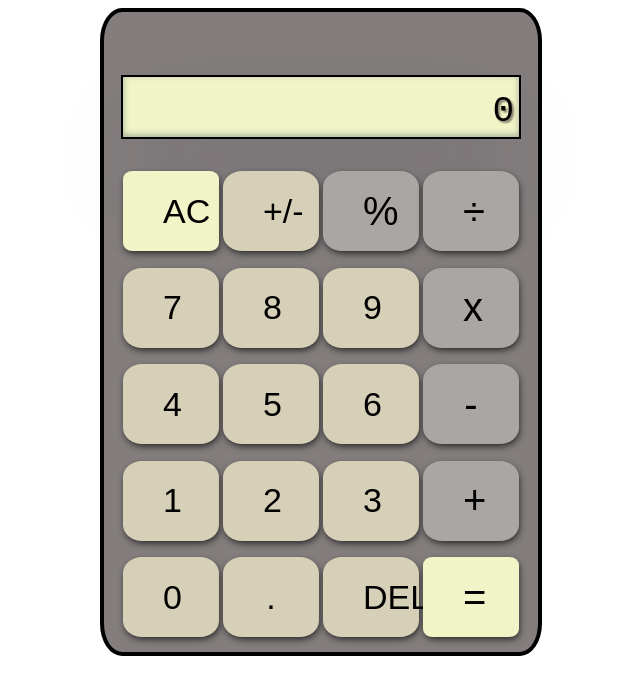
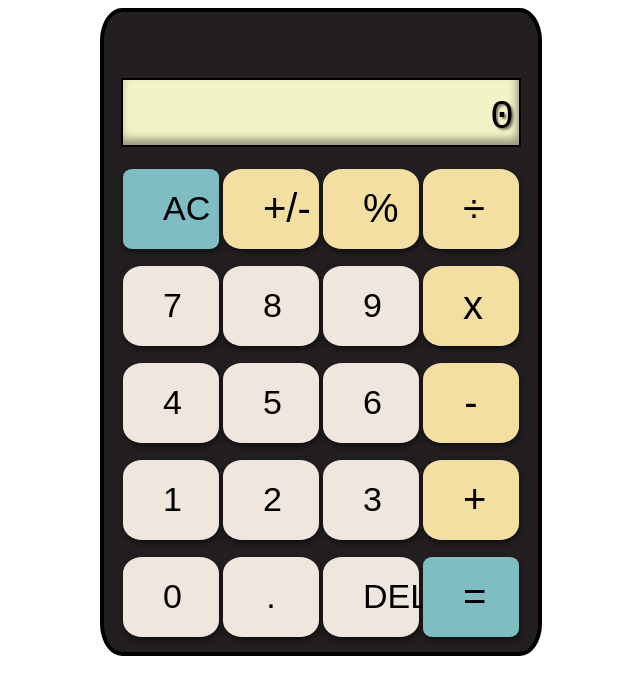
Before and after one commit to as-bowley/calculator, a plain HTML site: page index.html in a window 1280 px wide. Shown: the whole page, without its empty margins (319-959 px from the left). Drawn offline with Linux system fonts and the light colour scheme.

Commit message:
add decimal button and further UI improvements

```diff
--- a/index.html
+++ b/index.html
@@ -15,7 +15,7 @@
 
         <div class="button-container">
             <button class="clear">AC</button>
-            <button>+/-</button>
+            <button class="operand">+/-</button>
             <button class="operand" id="remainder">%</button>
             <button class="operand" id="divide">÷</button>
             <button class="num" id="7">7</button>
@@ -31,7 +31,7 @@
             <button class="num" id="3">3</button>
             <button class="operand" id="addition">+</button>
             <button class="num" id="0">0</button>
-            <button class=".">.</button>
+            <button class="decimal">.</button>
             <button class ="backspace">DEL</button>
             <button class="operate" id="equals">=</button>
         </div>
--- a/main.js
+++ b/main.js
@@ -7,9 +7,11 @@ const divi = document.querySelector("#divide");
 const equals = document.querySelector("#equals");
 const clear = document.querySelector(".clear");
 const backspaceButton = document.querySelector(".backspace");
+const decimalButton = document.querySelector(".decimal");
 buttons.addEventListener("click", input, false);
 clear.addEventListener("click", clearFun, false);
 backspaceButton.addEventListener("click", backspace, false);
+decimalButton.addEventListener("click", decimal, false);
 
 let numValArr = [];
 let operArr = [];
@@ -174,3 +176,12 @@ function backspace() {
         return;
     }
 }
+
+function decimal() {
+    if (!numValArr.includes('.')) {
+    numValArr.push('.')
+    display.textContent = numValArr.join('');
+    } else {
+        return;
+    }
+}
--- a/style.css
+++ b/style.css
@@ -1,3 +1,5 @@
+
+
 .container {
     display: grid;
     justify-content: center;
@@ -6,25 +8,25 @@
     margin: auto;
     border: 4px solid black;
     border-radius: 5%;
-    background-color: #837d7d;
+    background-color: #231F20;
 }
 
 .display {
     height: 50px;
-    display: flex;
+    display: block;
     border: 2px solid black;
     width: auto;
     margin-top: auto;
-    margin-bottom: 30px;
+    margin-bottom: 20px;
     font-family: Monospace, Arial, Helvetica;
-    align-items: end;
-    direction: rtl;
-    padding: 5px;
+    text-align: right;
+    padding: 15px 5px 0px 5px;
+    text-align: end;
     font-weight: 500;
-    font-size: 36px;
+    font-size: 40px;
     background-color: #f1f4c6;
     text-shadow:2px 2px 2px rgba(59,50,50,0.59);
-    box-shadow: rgba(50, 50, 93, 0.25) 0px 50px 100px -20px, rgba(0, 0, 0, 0.3) 0px 30px 60px -30px, rgba(10, 37, 64, 0.35) 0px -2px 6px 0px inset;
+    box-shadow: -2px -6px 9px 0px rgba(0,0,0,0.38) inset;
 }
 
 .button-container {
@@ -53,7 +55,7 @@
     background-color: black;
     font-family: Arial, Helvetica, sans-serif;
     color: rgb(0, 0, 0);
-    background-color: #d6d0b8;
+    background-color: #EFE6DD;
     font-size: 34px;
     box-shadow: 1px 3px 7px -1px rgba(0,0,0,0.75);
 }
@@ -64,17 +66,17 @@
 
 .button-container .clear {
     border-radius: 10%;
-    background-color: #f1f4c6;
+    background-color: #7EBDC2;
 }
 
 .button-container .operand {
-    background-color: #aaa6a4;
+    background-color: #F3DFA2;
     color: black;
     font-size: 40px;
 }
 
 .button-container .operate {
-    background-color: #f1f4c6;
+    background-color: #7EBDC2;
     color: black;
     font-size: 40px;
 }
```
